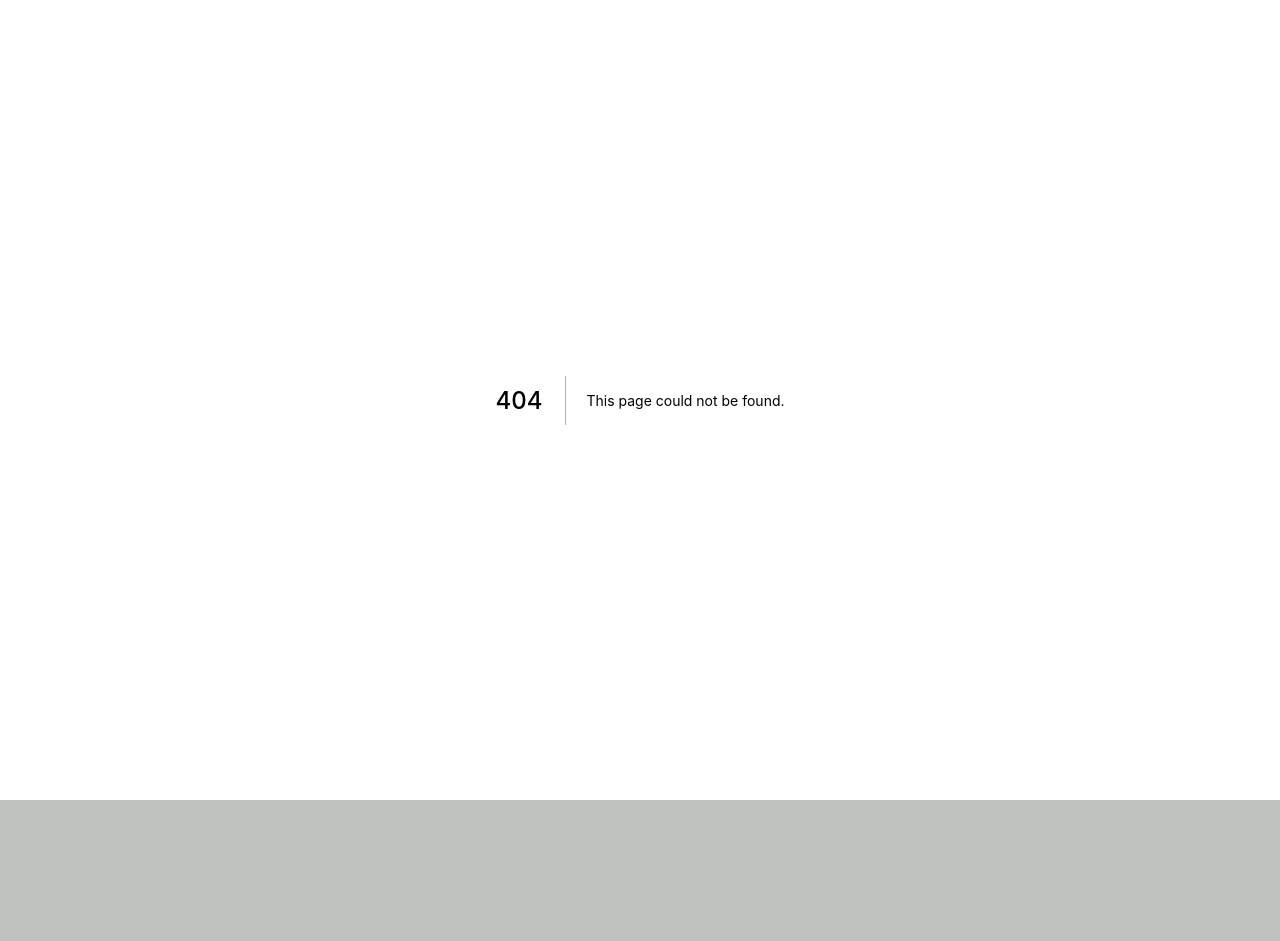
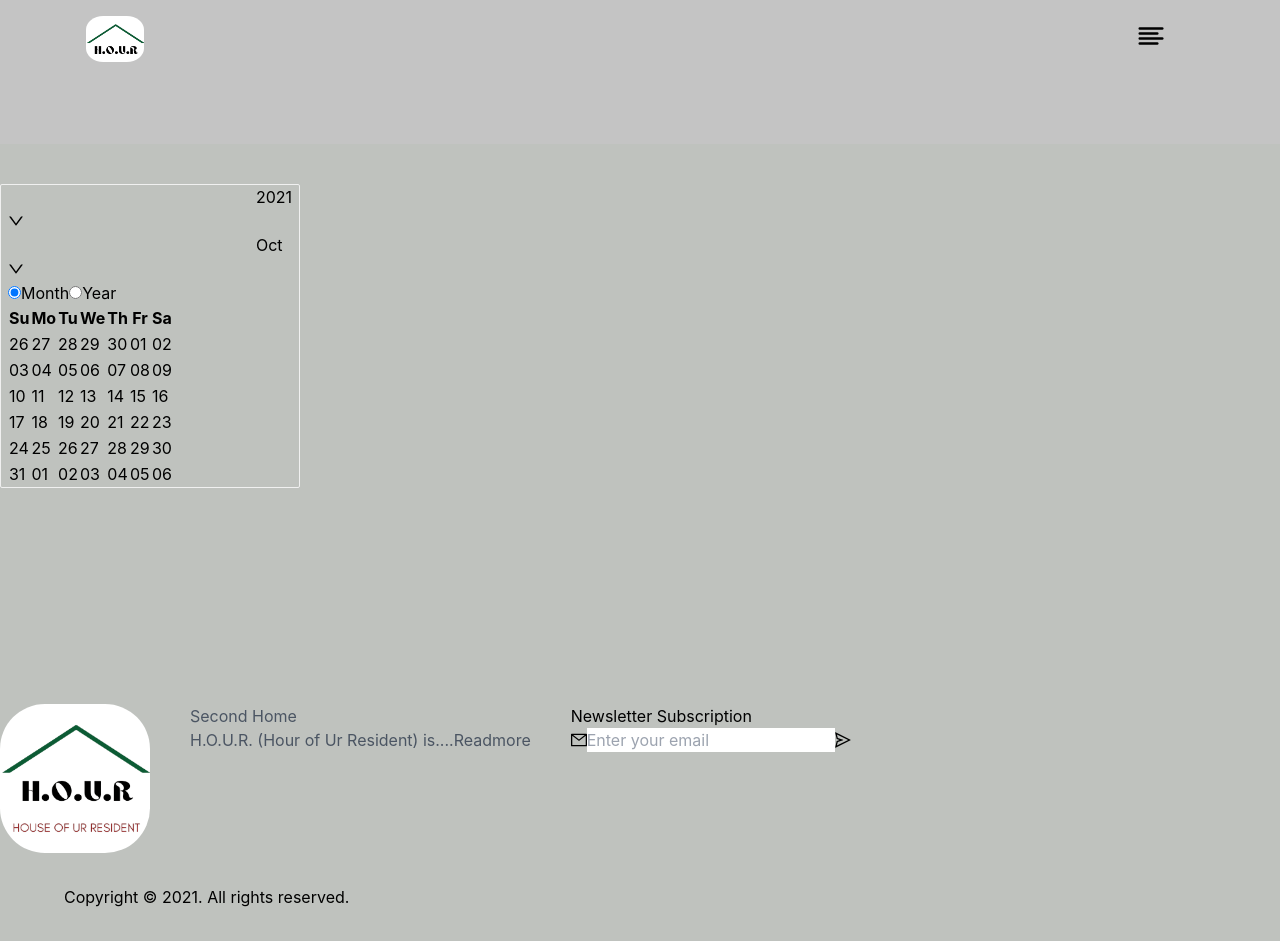
Before and after one commit to sonal-spd/Hostel-Management, a Next.js app: page /attendance in a window 1280 px wide. Before the commit this address had no page. Before the commit the page ends 800 px from the top, so only its background shows below. Built offline with nearby package versions, Linux system fonts and the light colour scheme.

Commit message:
added attendance page

```diff
--- a/components/about.jsx
+++ b/components/about.jsx
@@ -1,14 +1,8 @@
 import { Carousel, Col, Layout, Row } from "antd";
 
-import { BiArrowToLeft, BiArrowToRight } from "react-icons/bi";
 import img1 from "../public/bibifatimahall.jpg"
 const AboutContent = () => {
     const { Content } = Layout;
-
-
-
-
-
 
     return (
         <>
--- /dev/null
+++ b/components/attend.jsx
@@ -0,0 +1,24 @@
+import { Calendar, Col, Row } from "antd";
+
+const Attendance = () => {
+    function onPanelChange(value, mode) {
+        console.log(value, mode);
+    }
+
+    return (
+        <>
+            <div className="site-calendar-demo-card"
+                style={{
+                    width: "300px",
+                    border: "1px solid #f0f0f0",
+                    borderRadius: "2px",
+                    justifyItems: "center",
+            }}>
+            <Calendar fullscreen={false} onPanelChange={onPanelChange} />
+        </div>
+
+        </>
+    );
+};
+
+export default Attendance;
--- /dev/null
+++ b/pages/attendance.jsx
@@ -0,0 +1,21 @@
+import Head from "next/head";
+import Attendance from "../components/attend";
+import Footer from "../components/footer";
+import Header from "../components/header";
+
+function attendance() {
+    return (
+        <>
+        <Head>
+            <title>Hour - Attendance</title>
+        </Head>
+        <Header/>
+        <div className="py-10" style={{ minHeight: "70vh" }}>
+            <Attendance/>
+        </div>
+        <Footer/>
+        </>
+    )
+}
+
+export default attendance;
```
